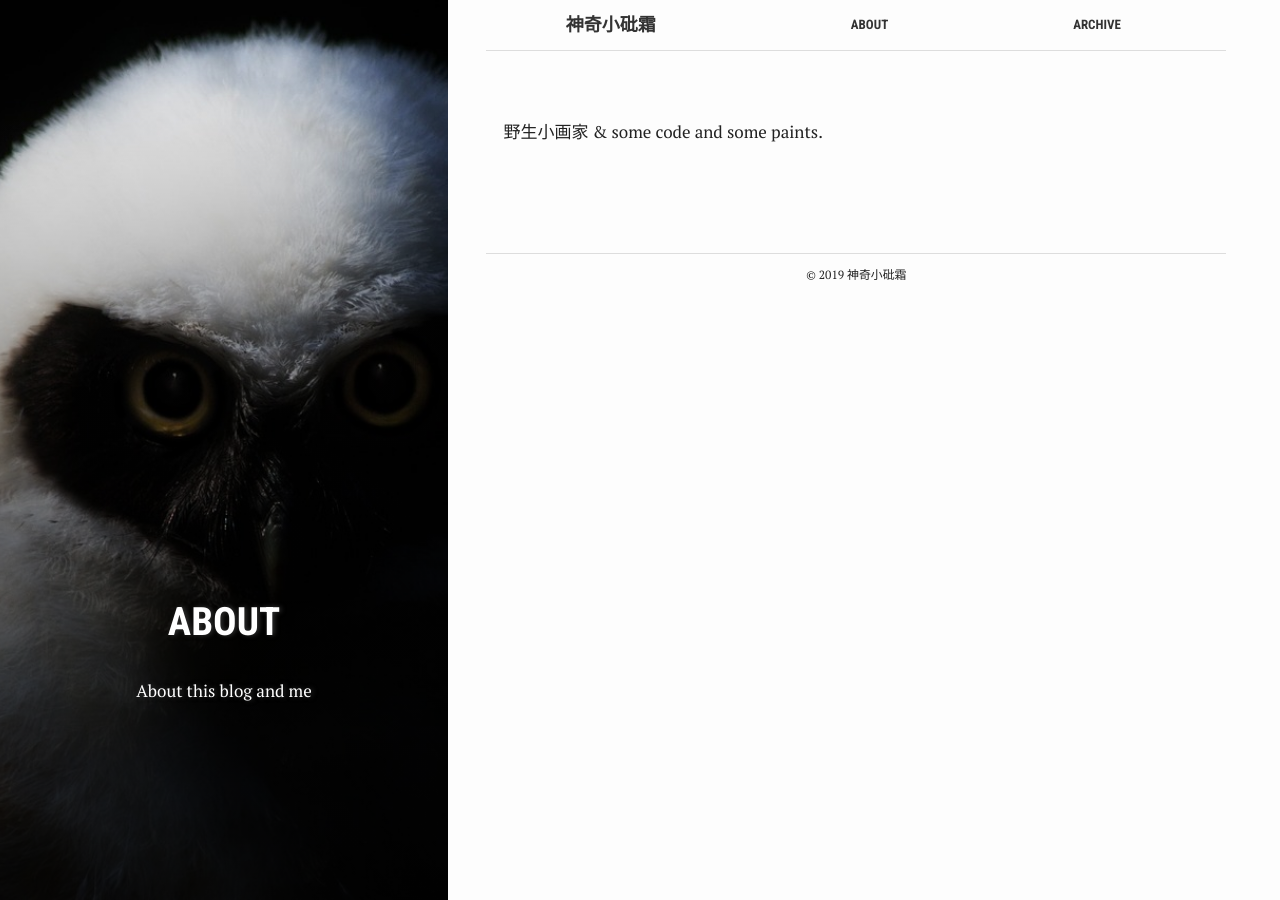
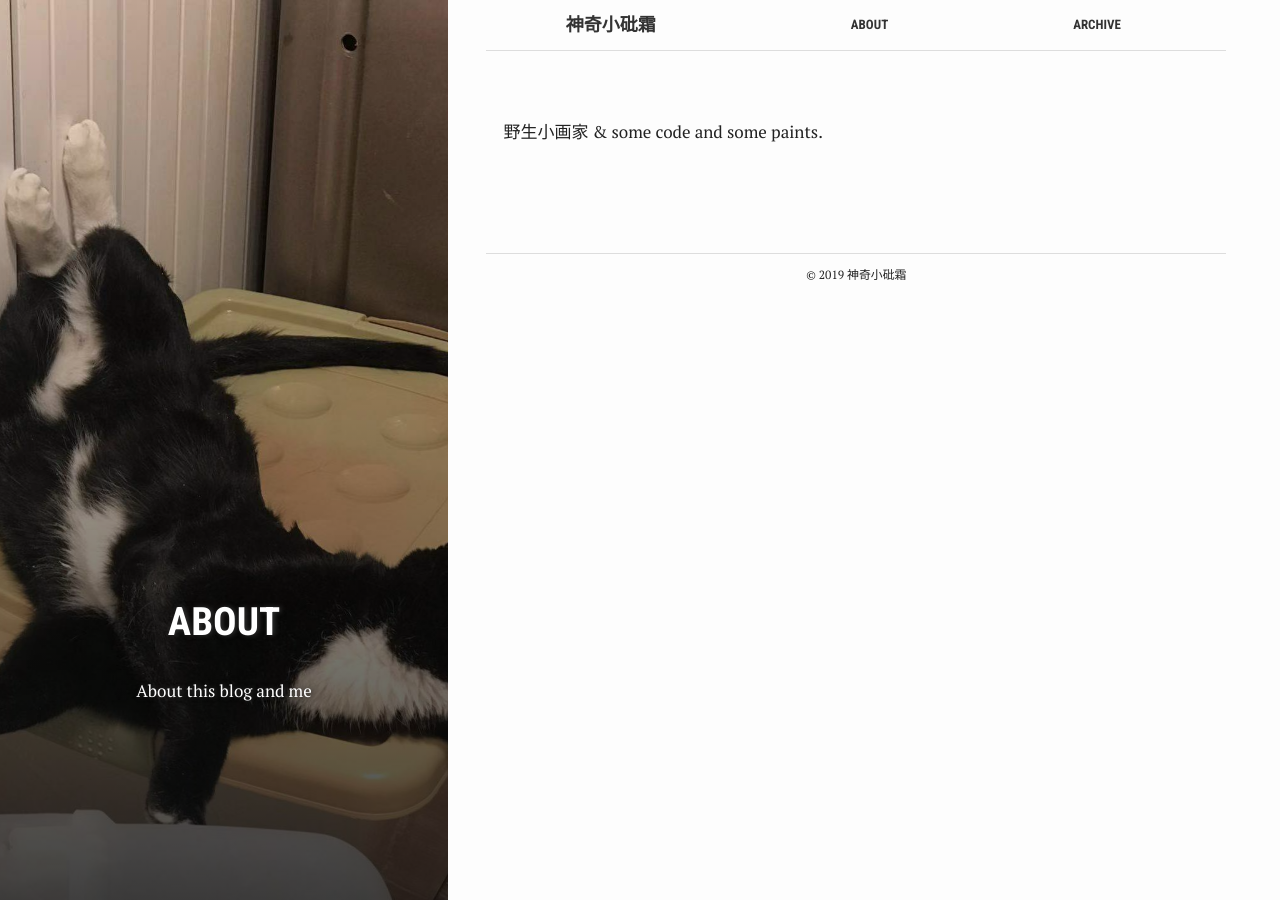
Before and after one commit to 711e/711e.github.io, a Jekyll site: the page built from about.md, in a window 1280 px wide. Built offline with Jekyll 4.4.1, drawn with Linux system fonts in a browser that asks for light colours.

Commit message:
Update about.md

```diff
--- a/about.md
+++ b/about.md
@@ -1,5 +1,5 @@
 ---
-bg: "owl.jpg"
+bg: "xiaohei.png"
 layout: page
 title: "ABOUT"
 crawlertitle: "Why and how this blog was created"
```
